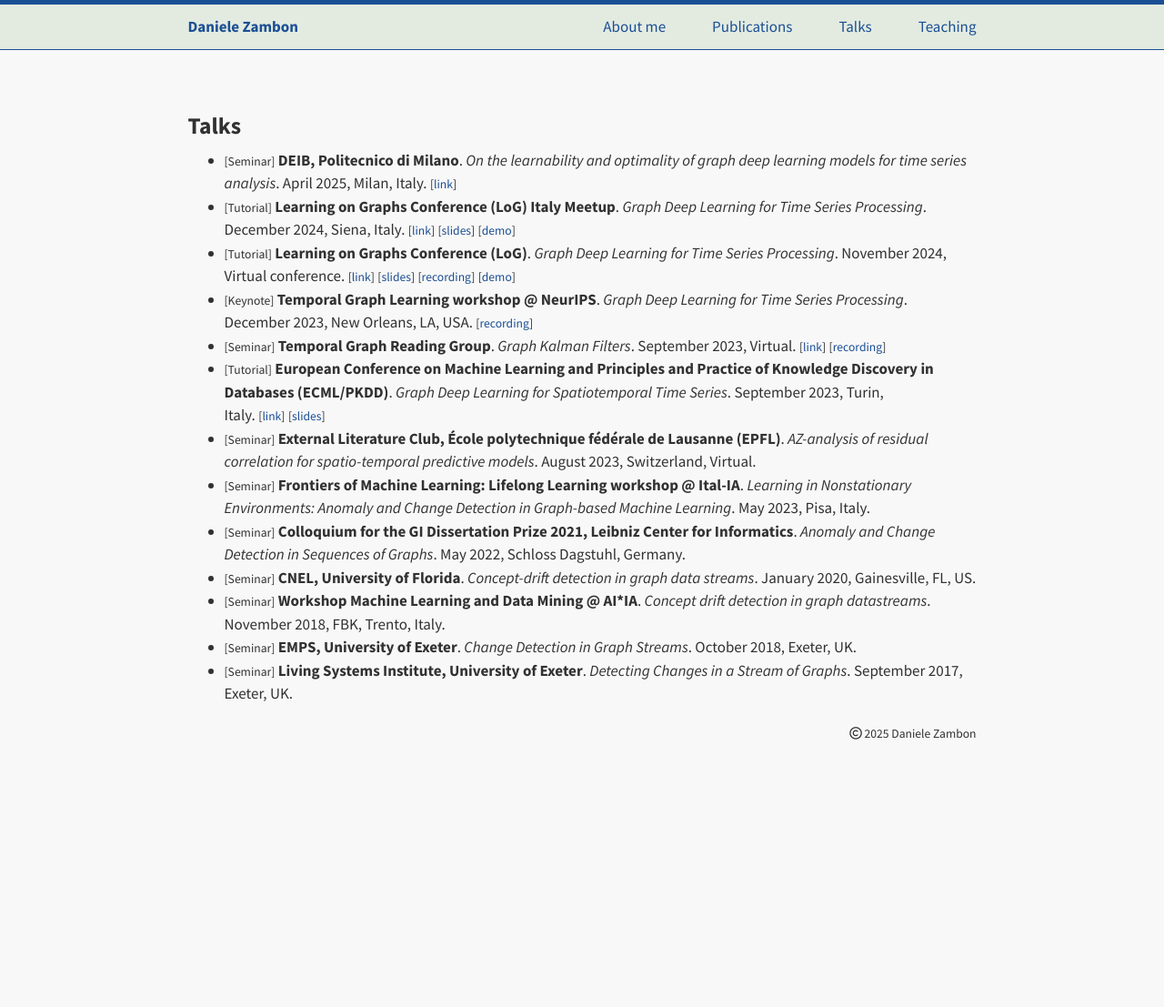
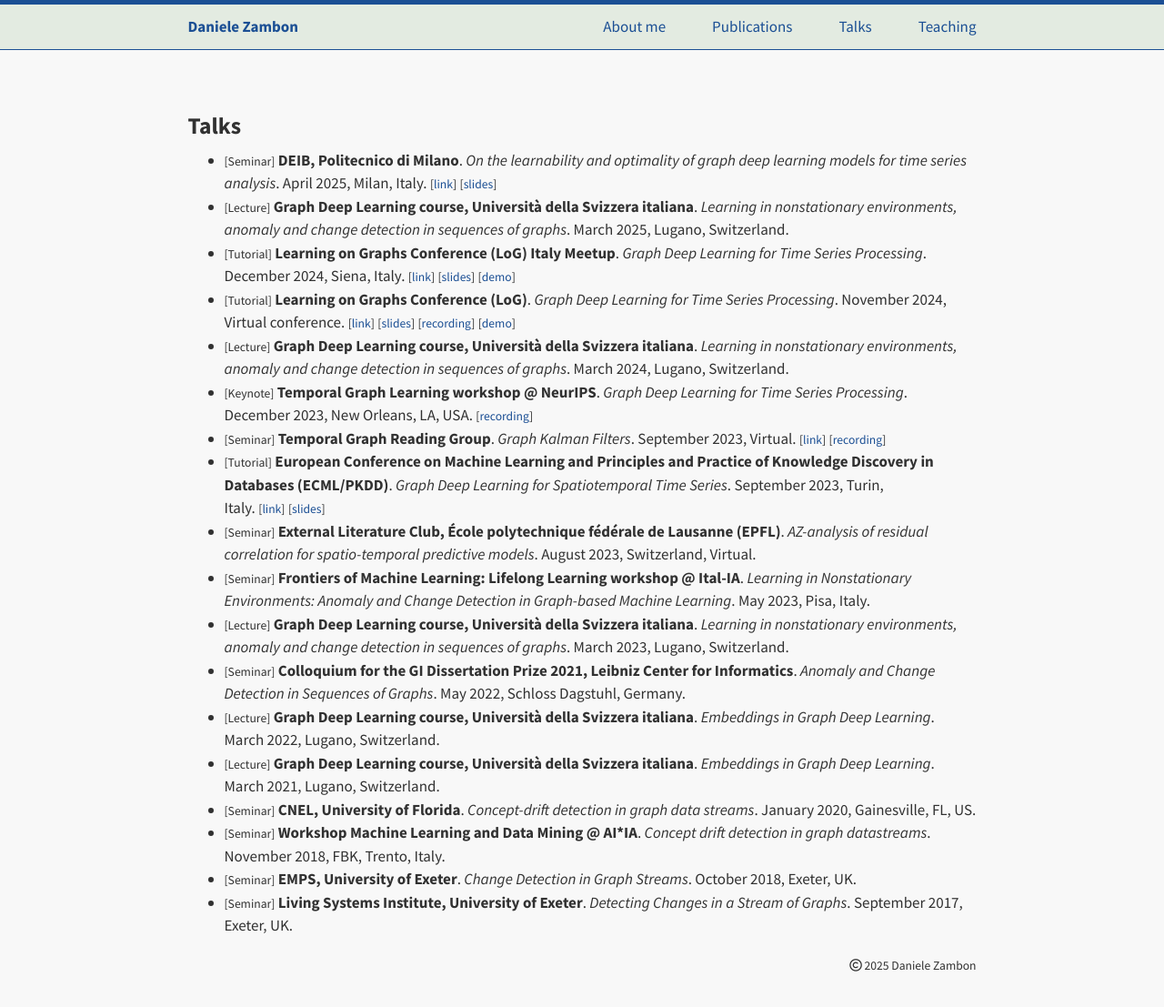
Before and after one commit to dzambon/dzambon.github.io, a Jekyll site: the page built from talks.md, in a window 1280 px wide. Shown: the whole page at 91% size. Built offline with Jekyll 4.4.1, drawn with Linux system fonts in a browser that asks for light colours; nearby versions of some CDN libraries; a style sheet for code colours, icons or effects is not loaded; before the commit the page ends 900 px from its top, so only the background shows below that.

Commit message:
added deib slides

```diff
--- a/_data/talks.yaml
+++ b/_data/talks.yaml
@@ -7,8 +7,8 @@
   #   slides:
   #   url:
   #   video:
+talks:
 # Seminars
-talks:
   -
     venue: DEIB, Politecnico di Milano
     city: Milan, Italy
@@ -16,6 +16,7 @@ talks:
     title: On the learnability and optimality of graph deep learning models for time series analysis
     type: Seminar
     url: https://www.deib.polimi.it/eng/events/details/3099
+    slides: https://drive.google.com/uc?export=download&id=13zFSpiHLCy-b27IbfDiXd5k4eNGN7pvE
   -
     venue: Temporal Graph Learning workshop @ NeurIPS
     city: New Orleans, LA, USA
@@ -59,6 +60,37 @@ talks:
     venue: Living Systems Institute, University of Exeter
     city: Exeter, UK
     type: Seminar
+# Lectures
+  -
+    venue: Graph Deep Learning course, Università della Svizzera italiana
+    city: Lugano, Switzerland
+    date: 2025-03-07
+    title: Learning in nonstationary environments, anomaly and change detection in sequences of graphs
+    type: Lecture
+  -
+    venue: Graph Deep Learning course, Università della Svizzera italiana
+    city: Lugano, Switzerland
+    date: 2024-03-15
+    title: Learning in nonstationary environments, anomaly and change detection in sequences of graphs
+    type: Lecture
+  -
+    venue: Graph Deep Learning course, Università della Svizzera italiana
+    city: Lugano, Switzerland
+    date: 2023-03-21
+    title: Learning in nonstationary environments, anomaly and change detection in sequences of graphs
+    type: Lecture
+  -
+    venue: Graph Deep Learning course, Università della Svizzera italiana
+    city: Lugano, Switzerland
+    date: 2022-03-14
+    title: Embeddings in Graph Deep Learning
+    type: Lecture
+  -
+    venue: Graph Deep Learning course, Università della Svizzera italiana
+    city: Lugano, Switzerland
+    date: 2021-03-22
+    title: Embeddings in Graph Deep Learning
+    type: Lecture
 # Tutorials
   -
     venue: Learning on Graphs Conference (LoG)
```
Also changed, not shown: _data/papers.yaml (+17 -1 lines).
